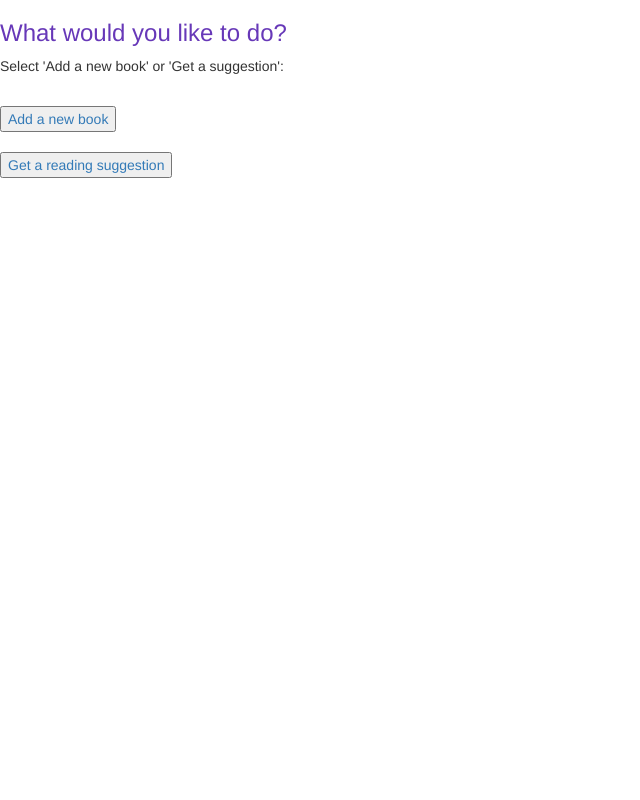
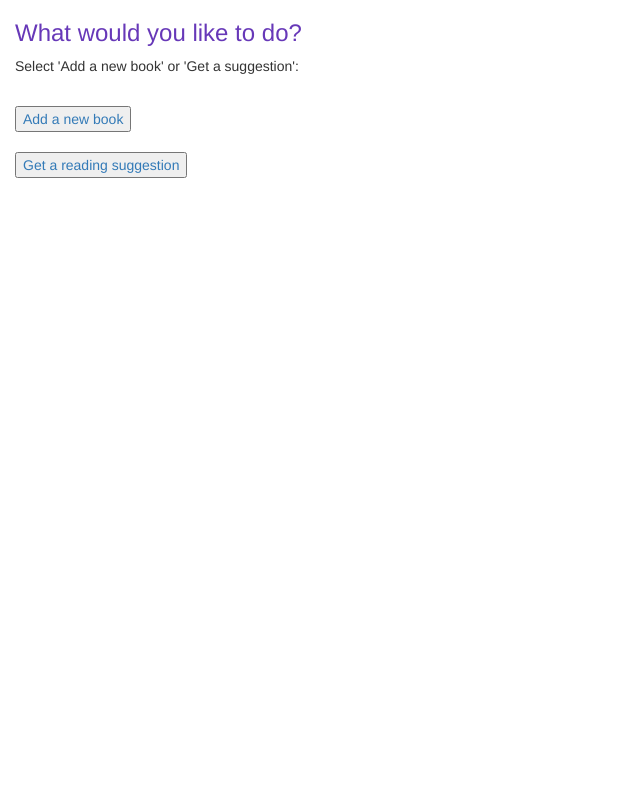
Before and after one commit to Mandelliant/nextbook-django, a Django app: page / in a window 1280 px wide. Shown: the whole page, without its empty margins (0-640 px from the left). Run offline with Django 3.2, Linux system fonts and the light colour scheme; some libraries are stand-ins or nearby versions.

Commit message:
even more css

```diff
--- a/djangosite/menu/static/CSS/menu.css
+++ b/djangosite/menu/static/CSS/menu.css
@@ -1,3 +1,7 @@
-h3 {
+h3 a {
     color: #6738B8;
 }
+
+body {
+    padding-left: 15px;
+}
--- a/djangosite/menu/templates/menu/index.html
+++ b/djangosite/menu/templates/menu/index.html
@@ -13,7 +13,7 @@
 
   <body>
 
-    <h3>What would you like to do?</h3>
+    <h3><a>What would you like to do?</a></h3>
     <p>Select 'Add a new book' or 'Get a suggestion':</p>
     <br>
     <button type='button' value="newbook"><a href="/newbook/">Add a new book</a></button>
```
